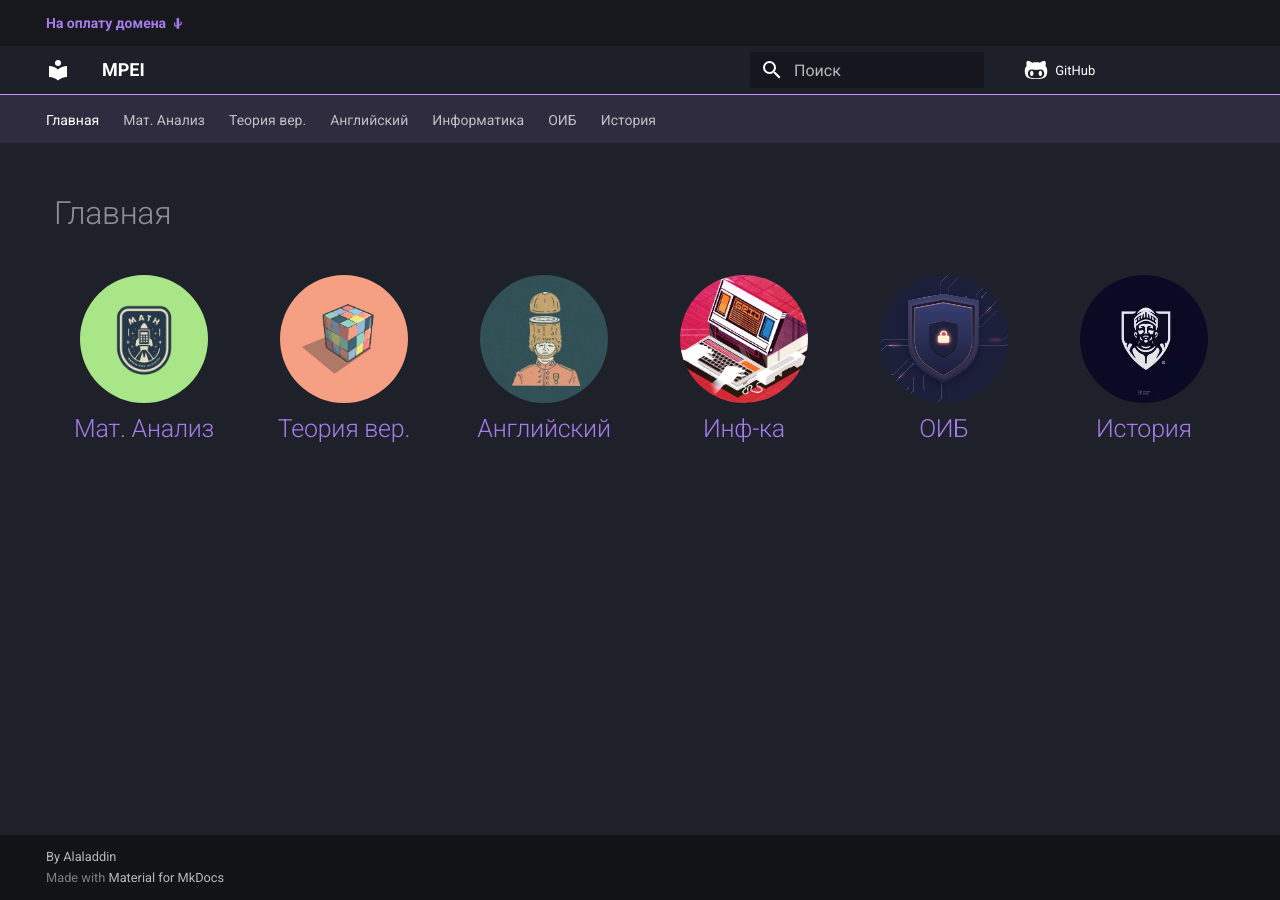
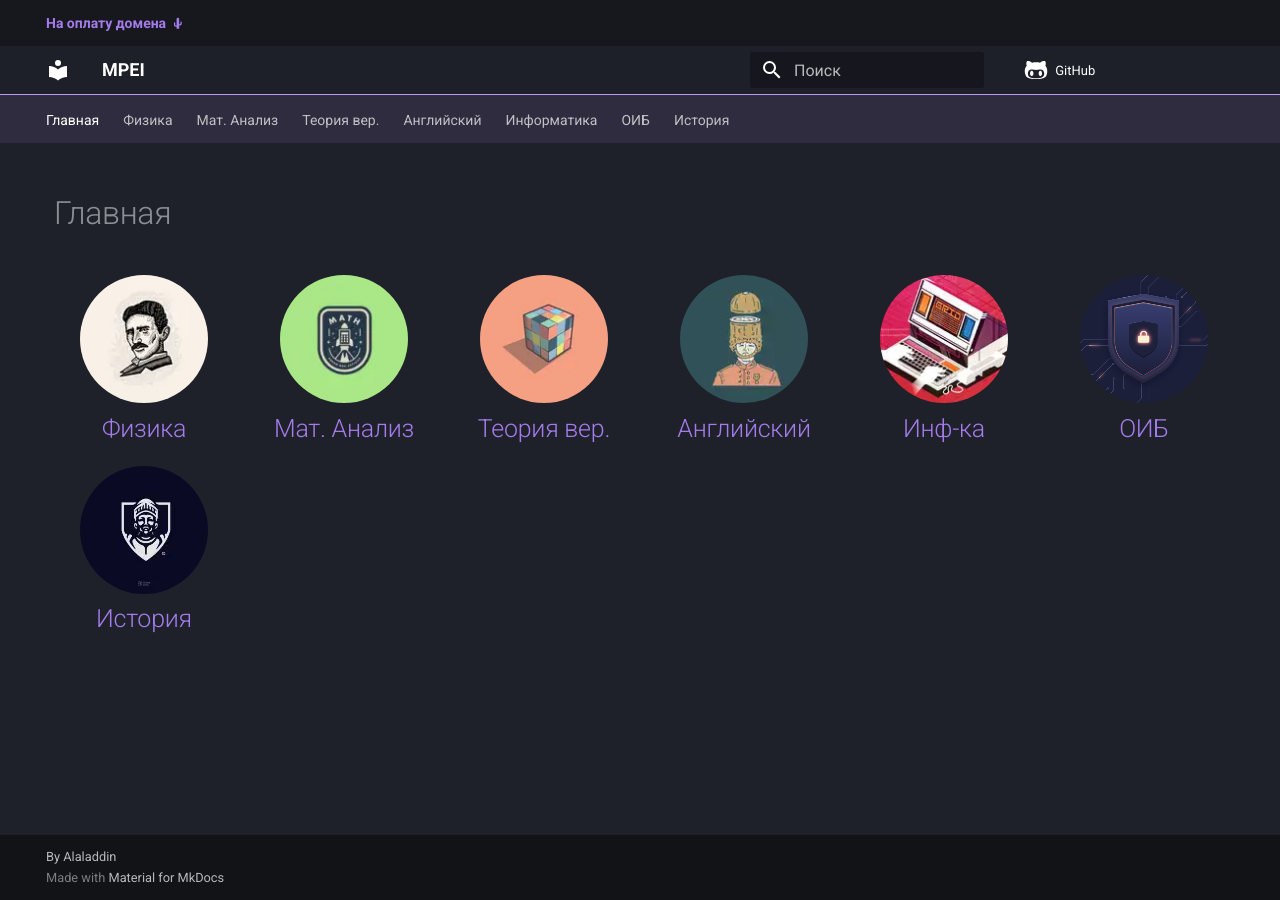
Before and after one commit to Alaladdin/MPEI, an MkDocs documentation site: the page built from docs/index.md, in a window 1280 px wide. Built offline with MkDocs 1.6.1 and Material for MkDocs 9.7.7, drawn with Linux system fonts in a browser that asks for light colours; comment, search, counter and statistics services are not loaded.

Commit message:
Добавлен новый предмет: Физика
- Оптимизированы изображения главной страницы
- Добавлен новый предмет: Физика
- На странице оглавления предмета "физика" добавлен файл "материалы к экзамену"

```diff
--- a/docs/index.md
+++ b/docs/index.md
@@ -3,9 +3,13 @@ template: home.html
 hide:
     - toc
 links:
+    physics:
+        title: Физика
+        icon: assets/img/physics.webp
+        url: /physics/
     math:
         title: Мат. Анализ
-        icon: assets/img/math__orig.webp
+        icon: assets/img/math.webp
         url: /math/
     probability_theory:
         title: Теория вер.
```
Also changed, not shown: docs/physics/index.md (added, +5 -0 lines), docs/physics/watch.md (added, +8 -0 lines), docs/.pages, docs/assets/img/english.webp, docs/assets/img/informatics.webp, docs/assets/img/math.webp (added), docs/assets/img/oib__orig.webp (added), docs/assets/img/physics.webp (added), docs/assets/img/physics__orig.webp (added), docs/assets/img/probability.webp, docs/physics/.pages (added), 1 other file.
